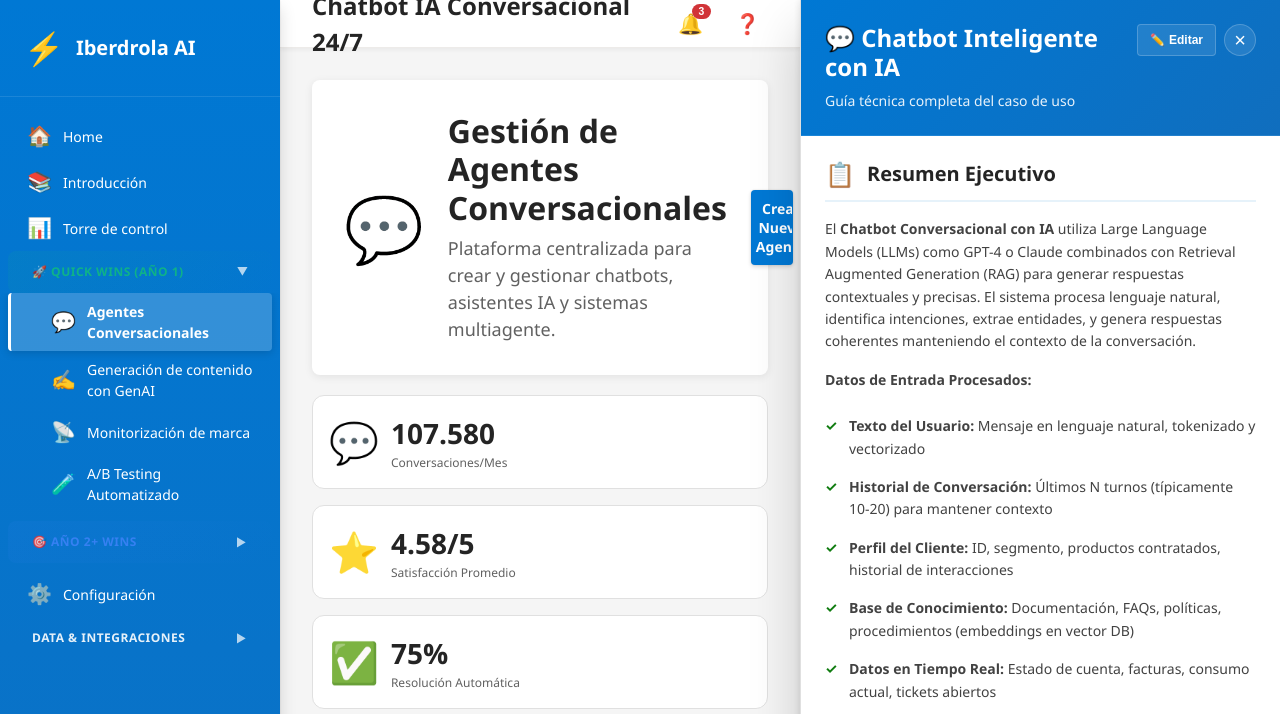
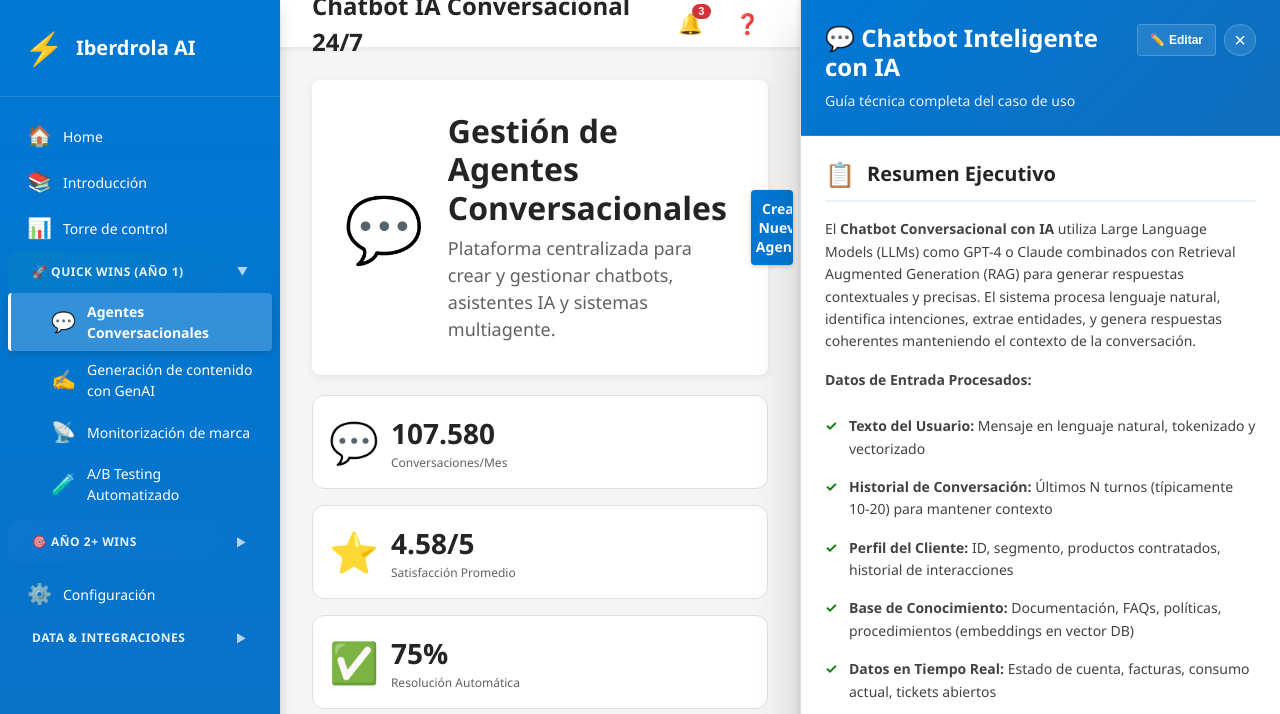
Before and after one commit to gabrielpierobon/marketing, a Flask app: page /chatbot in a window 1280 px wide. Shown: the top 714 px of the page. Run offline with Flask 3, Linux system fonts and the light colour scheme; the visitor is signed in with stand-in values (Sample User, id 1).

Commit message:
fix: Cambiar color de texto a blanco en secciones Quick Wins y AÃ±o 2+ del menÃº

```diff
--- a/static/css/style.css
+++ b/static/css/style.css
@@ -3659,7 +3659,7 @@ a, button, input, select, textarea {
 }
 
 .quick-wins-section .nav-section-title {
-    color: #10b981;
+    color: white;
 }
 
 .year-2-plus-section .nav-section-header {
@@ -3671,7 +3671,7 @@ a, button, input, select, textarea {
 }
 
 .year-2-plus-section .nav-section-title {
-    color: #3b82f6;
+    color: white;
 }
 
 /* ==================== HOME PAGE - 5 BUTTON APP ==================== */
```
